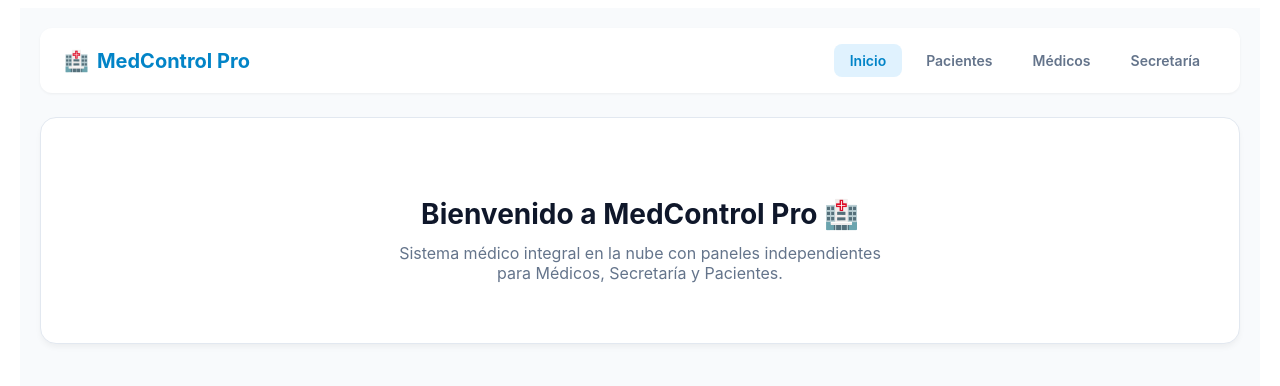
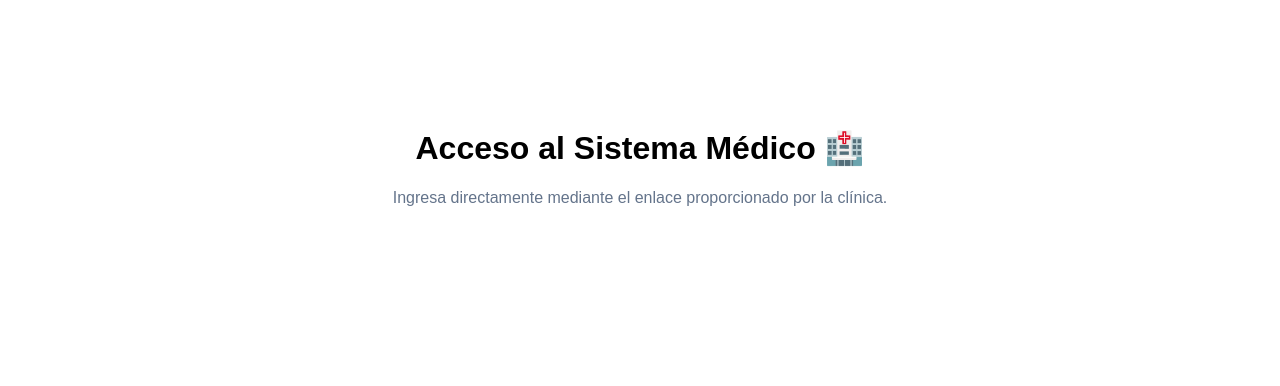
Before and after one commit to mafrancescone/app-frontend, a React (Vite) app: page / in a window 1280 px wide. Shown: the top 386 px of the page. Built offline with nearby package versions, Linux system fonts and the light colour scheme.

Commit message:
Update App.jsx

```diff
--- a/src/App.jsx
+++ b/src/App.jsx
@@ -1,18 +1,15 @@
-import { BrowserRouter, Routes, Route, Link, useLocation } from "react-router-dom";
+import { BrowserRouter, Routes, Route, useNavigate } from "react-router-dom";
 import { useState, useEffect } from "react";
 
 const API_URL = "https://api-medica.mafrancescones.workers.dev";
 
 const styles = {
-  container: { maxWidth: "1200px", margin: "0 auto", padding: "20px", fontFamily: "'Inter', system-ui, -apple-system, sans-serif", color: "#1e293b", backgroundColor: "#f8fafc", minHeight: "100vh" },
-  header: { display: "flex", justifyContent: "space-between", alignItems: "center", padding: "16px 24px", backgroundColor: "#ffffff", borderRadius: "12px", boxShadow: "0 1px 3px rgba(0,0,0,0.05)", marginBottom: "24px" },
-  logo: { fontSize: "20px", fontWeight: "700", color: "#0284c7", display: "flex", alignItems: "center", gap: "8px" },
-  nav: { display: "flex", gap: "8px" },
-  navLink: (active) => ({ textDecoration: "none", padding: "8px 16px", borderRadius: "8px", fontWeight: "600", fontSize: "14px", color: active ? "#0284c7" : "#64748b", backgroundColor: active ? "#e0f2fe" : "transparent" }),
+  container: { maxWidth: "1000px", margin: "0 auto", padding: "20px", fontFamily: "'Inter', system-ui, -apple-system, sans-serif", color: "#1e293b" },
   card: { backgroundColor: "#ffffff", padding: "24px", borderRadius: "16px", boxShadow: "0 4px 6px -1px rgba(0, 0, 0, 0.05)", border: "1px solid #e2e8f0" },
   input: { width: "100%", padding: "10px 14px", borderRadius: "8px", border: "1px solid #cbd5e1", fontSize: "14px", outline: "none", boxSizing: "border-box" },
   btnPrimary: { width: "100%", padding: "12px", backgroundColor: "#0284c7", color: "#fff", border: "none", borderRadius: "8px", fontWeight: "600", cursor: "pointer" },
   btnSuccess: { width: "100%", padding: "12px", backgroundColor: "#10b981", color: "#fff", border: "none", borderRadius: "8px", fontWeight: "600", cursor: "pointer" },
+  btnDanger: { padding: "8px 16px", backgroundColor: "#ef4444", color: "#fff", border: "none", borderRadius: "8px", fontWeight: "600", cursor: "pointer" },
   btnSm: (bg) => ({ padding: "6px 12px", backgroundColor: bg, color: "#fff", border: "none", borderRadius: "6px", fontSize: "12px", fontWeight: "600", cursor: "pointer", marginRight: "6px" }),
   badge: (status) => {
     let bg = "#fef3c7"; let color = "#d97706";
@@ -25,23 +22,49 @@ const styles = {
   td: { padding: "14px 16px", fontSize: "14px", borderBottom: "1px solid #f1f5f9", color: "#334155" }
 };
 
-function Navigation() {
-  const location = useLocation();
+// --- COMPONENTE DE LOGIN PARA STAFF ---
+function Login({ rol, onLogin }) {
+  const [usuario, setUsuario] = useState("");
+  const [password, setPassword] = useState("");
+  const [error, setError] = useState("");
+
+  const handleSubmit = async (e) => {
+    e.preventDefault();
+    try {
+      const res = await fetch(`${API_URL}/login`, {
+        method: "POST",
+        headers: { "Content-Type": "application/json" },
+        body: JSON.stringify({ usuario, password, rol }),
+      });
+      if (res.ok) {
+        onLogin();
+      } else {
+        setError("Usuario o contraseña incorrectos");
+      }
+    } catch (err) {
+      setError("Error de conexión");
+    }
+  };
+
   return (
-    <div style={styles.header}>
-      <div style={styles.logo}>🏥 <span>MedControl Pro</span></div>
-      <nav style={styles.nav}>
-        <Link to="/" style={styles.navLink(location.pathname === "/")}>Inicio</Link>
-        <Link to="/pacientes" style={styles.navLink(location.pathname === "/pacientes" || location.pathname === "/paciente")}>Pacientes</Link>
-        <Link to="/medicos" style={styles.navLink(location.pathname === "/medicos" || location.pathname === "/medico")}>Médicos</Link>
-        <Link to="/secretaria" style={styles.navLink(location.pathname === "/secretaria")}>Secretaría</Link>
-      </nav>
+    <div style={{ maxWidth: "400px", margin: "80px auto" }}>
+      <div style={styles.card}>
+        <h2 style={{ textAlign: "center", marginBottom: "20px" }}>
+          🔒 Acceso {rol === "medico" ? "Médico" : "Secretaría"}
+        </h2>
+        {error && <div style={{ color: "#ef4444", marginBottom: "12px", fontSize: "14px", textAlign: "center" }}>{error}</div>}
+        <form onSubmit={handleSubmit} style={{ display: "flex", flexDirection: "column", gap: "12px" }}>
+          <input type="text" placeholder="Usuario" value={usuario} onChange={e => setUsuario(e.target.value)} required style={styles.input} />
+          <input type="password" placeholder="Contraseña" value={password} onChange={e => setPassword(e.target.value)} required style={styles.input} />
+          <button type="submit" style={styles.btnPrimary}>Ingresar</button>
+        </form>
+      </div>
     </div>
   );
 }
 
-// --- PORTAL DEL PACIENTE ---
-function PantallaPaciente() {
+// --- PORTAL PACIENTES (LINK PÚBLICO/PACIENTES) ---
+function PortalPacientes() {
   const [citas, setCitas] = useState([]);
   const [busqueda, setBusqueda] = useState("");
 
@@ -52,11 +75,12 @@ function PantallaPaciente() {
   const misCitas = citas.filter(c => c.paciente && c.paciente.toLowerCase().includes(busqueda.toLowerCase()) && busqueda.trim() !== "");
 
   return (
+    <div style={styles.container}>
       <div style={styles.card}>
-      <h2 style={{ margin: "0 0 10px 0", color: "#0f172a" }}>Portal del Paciente</h2>
-      <p style={{ color: "#64748b", marginBottom: "20px" }}>Consulta tus próximas citas e historial médico ingresando tu nombre:</p>
+        <h2 style={{ margin: "0 0 10px 0", color: "#0284c7" }}>🏥 Portal de Consulta de Pacientes</h2>
+        <p style={{ color: "#64748b", marginBottom: "20px" }}>Ingresa tu Nombre Completo para consultar tus turnos e indicaciones médicas:</p>
 
-      <input type="text" placeholder="Ingresa tu Nombre Completo para buscar..." value={busqueda} onChange={e => setBusqueda(e.target.value)} style={{ ...styles.input, marginBottom: "20px", maxWidth: "400px" }} />
+        <input type="text" placeholder="Ej. Maxi" value={busqueda} onChange={e => setBusqueda(e.target.value)} style={{ ...styles.input, marginBottom: "20px" }} />
 
         {busqueda.trim() !== "" && (
           <table style={styles.table}>
@@ -66,12 +90,12 @@ function PantallaPaciente() {
                 <th style={styles.th}>HORA</th>
                 <th style={styles.th}>MOTIVO</th>
                 <th style={styles.th}>ESTADO</th>
-              <th style={styles.th}>INDICACIONES / NOTAS</th>
+                <th style={styles.th}>INDICACIONES / RECETA</th>
               </tr>
             </thead>
             <tbody>
               {misCitas.length === 0 ? (
-              <tr><td colSpan="5" style={{ ...styles.td, textAlign: "center", color: "#94a3b8" }}>No se encontraron citas a tu nombre.</td></tr>
+                <tr><td colSpan="5" style={{ ...styles.td, textAlign: "center", color: "#94a3b8" }}>No hay turnos registrados a ese nombre.</td></tr>
               ) : (
                 misCitas.map(c => (
                   <tr key={c.id}>
@@ -79,7 +103,7 @@ function PantallaPaciente() {
                     <td style={{ ...styles.td, fontWeight: "600" }}>{c.hora} hs</td>
                     <td style={styles.td}>{c.motivo}</td>
                     <td style={styles.td}><span style={styles.badge(c.estado)}>{c.estado}</span></td>
-                  <td style={{ ...styles.td, fontStyle: "italic", color: "#475569" }}>{c.notas || "Sin observaciones."}</td>
+                    <td style={{ ...styles.td, fontStyle: "italic", color: "#0369a1", fontWeight: "500" }}>{c.notas || "Sin observaciones todavía."}</td>
                   </tr>
                 ))
               )}
@@ -87,11 +111,13 @@ function PantallaPaciente() {
           </table>
         )}
       </div>
+    </div>
   );
 }
 
-// --- PANEL MÉDICO ---
-function PantallaMedico() {
+// --- PORTAL MÉRICO (REQUIERE CONTRASEÑA) ---
+function PortalMedico() {
+  const [autenticado, setAutenticado] = useState(false);
   const [citas, setCitas] = useState([]);
   const [notaTexto, setNotaTexto] = useState({});
 
@@ -105,7 +131,7 @@ function PantallaMedico() {
     } catch (err) { console.error(err); }
   };
 
-  useEffect(() => { cargarCitas(); }, []);
+  useEffect(() => { if (autenticado) cargarCitas(); }, [autenticado]);
 
   const actualizarCita = async (id, estadoActual) => {
     const notas = notaTexto[id] !== undefined ? notaTexto[id] : "";
@@ -117,11 +143,16 @@ function PantallaMedico() {
     cargarCitas();
   };
 
+  if (!autenticado) return <Login rol="medico" onLogin={() => setAutenticado(true)} />;
+
   return (
+    <div style={styles.container}>
+      <div style={{ display: "flex", justifyContent: "space-between", alignItems: "center", marginBottom: "20px" }}>
+        <h2>👨‍⚕️ Panel de Atención Médica</h2>
+        <button onClick={() => setAutenticado(false)} style={styles.btnDanger}>Cerrar Sesión</button>
+      </div>
+
       <div style={styles.card}>
-      <h2 style={{ margin: "0 0 10px 0", color: "#0f172a" }}>Panel de Atención Médica 👨‍⚕️</h2>
-      <p style={{ color: "#64748b", marginBottom: "20px" }}>Gestión de pacientes del día y consulta de diagnósticos.</p>
-
         <table style={styles.table}>
           <thead>
             <tr>
@@ -129,15 +160,12 @@ function PantallaMedico() {
               <th style={styles.th}>PACIENTE</th>
               <th style={styles.th}>MOTIVO</th>
               <th style={styles.th}>ESTADO</th>
-            <th style={styles.th}>DIAGNÓSTICO / NOTAS</th>
+              <th style={styles.th}>INDICACIÓN / RECETA</th>
               <th style={styles.th}>ACCIONES</th>
             </tr>
           </thead>
           <tbody>
-          {citas.length === 0 ? (
-            <tr><td colSpan="6" style={{ ...styles.td, textAlign: "center", color: "#94a3b8" }}>No hay citas agendadas aún.</td></tr>
-          ) : (
-            citas.map(c => (
+            {citas.map(c => (
               <tr key={c.id}>
                 <td style={styles.td}><strong>{c.hora} hs</strong><br/><small style={{ color: "#94a3b8" }}>{c.fecha}</small></td>
                 <td style={{ ...styles.td, fontWeight: "600", color: "#0284c7" }}>{c.paciente}</td>
@@ -146,7 +174,7 @@ function PantallaMedico() {
                 <td style={styles.td}>
                   <input
                     type="text"
-                    placeholder="Escribir receta o diagnóstico..."
+                    placeholder="Escribir receta o indicación..."
                     defaultValue={c.notas}
                     onChange={e => setNotaTexto({ ...notaTexto, [c.id]: e.target.value })}
                     style={{ ...styles.input, padding: "6px 10px", fontSize: "12px" }}
@@ -157,16 +185,17 @@ function PantallaMedico() {
                   <button onClick={() => actualizarCita(c.id, "Cancelada")} style={styles.btnSm("#ef4444")}>✕ Cancelar</button>
                 </td>
               </tr>
-            ))
-          )}
+            ))}
           </tbody>
         </table>
+      </div>
     </div>
   );
 }
 
-// --- SECRETARÍA ---
-function PantallaSecretaria() {
+// --- PORTAL SECRETARÍA (REQUIERE CONTRASEÑA) ---
+function PortalSecretaria() {
+  const [autenticado, setAutenticado] = useState(false);
   const [pacientes, setPacientes] = useState([]);
   const [nombre, setNombre] = useState("");
   const [telefono, setTelefono] = useState("");
@@ -199,7 +228,12 @@ function PantallaSecretaria() {
     } catch (err) { console.error(err); }
   };
 
-  useEffect(() => { cargarPacientes(); cargarCitas(); }, []);
+  useEffect(() => {
+    if (autenticado) {
+      cargarPacientes();
+      cargarCitas();
+    }
+  }, [autenticado]);
 
   const manejarSubmitPaciente = async (e) => {
     e.preventDefault();
@@ -223,11 +257,18 @@ function PantallaSecretaria() {
     cargarCitas();
   };
 
+  if (!autenticado) return <Login rol="secretaria" onLogin={() => setAutenticado(true)} />;
+
   return (
-    <div>
+    <div style={styles.container}>
+      <div style={{ display: "flex", justifyContent: "space-between", alignItems: "center", marginBottom: "20px" }}>
+        <h2>📋 Panel de Gestión de Secretaría</h2>
+        <button onClick={() => setAutenticado(false)} style={styles.btnDanger}>Cerrar Sesión</button>
+      </div>
+
       <div style={{ display: "grid", gridTemplateColumns: "repeat(auto-fit, minmax(320px, 1fr))", gap: "24px", marginBottom: "32px" }}>
         <div style={styles.card}>
-          <h3 style={{ margin: "0 0 16px 0", color: "#0f172a", fontSize: "16px", fontWeight: "700" }}>👤 Registrar Paciente</h3>
+          <h3 style={{ margin: "0 0 16px 0" }}>👤 Registrar Nuevo Paciente</h3>
           <form onSubmit={manejarSubmitPaciente} style={{ display: "flex", flexDirection: "column", gap: "12px" }}>
             <input type="text" placeholder="Nombre Completo" value={nombre} onChange={e => setNombre(e.target.value)} required style={styles.input} />
             <input type="tel" placeholder="Teléfono" value={telefono} onChange={e => setTelefono(e.target.value)} required style={styles.input} />
@@ -237,7 +278,7 @@ function PantallaSecretaria() {
         </div>
 
         <div style={styles.card}>
-          <h3 style={{ margin: "0 0 16px 0", color: "#0f172a", fontSize: "16px", fontWeight: "700" }}>📅 Agendar Cita Médica</h3>
+          <h3 style={{ margin: "0 0 16px 0" }}>📅 Agendar Cita Médica</h3>
           <form onSubmit={manejarSubmitCita} style={{ display: "flex", flexDirection: "column", gap: "12px" }}>
             <select value={pacienteId} onChange={e => setPacienteId(e.target.value)} required style={styles.input}>
               {pacientes.map(p => (
@@ -254,8 +295,8 @@ function PantallaSecretaria() {
         </div>
       </div>
 
-      <div style={{ ...styles.card, marginBottom: "32px" }}>
-        <h3 style={{ margin: "0 0 16px 0", color: "#0f172a", fontSize: "18px" }}>📆 Agenda Global de Turnos</h3>
+      <div style={styles.card}>
+        <h3>📆 Agenda Global de Turnos</h3>
         <table style={styles.table}>
           <thead>
             <tr>
@@ -286,22 +327,17 @@ function PantallaSecretaria() {
 export default function App() {
   return (
     <BrowserRouter>
-      <div style={styles.container}>
-        <Navigation />
       <Routes>
-          <Route path="/" element={
-            <div style={{ ...styles.card, textAlign: "center", padding: "60px 20px" }}>
-              <h1 style={{ fontSize: "28px", color: "#0f172a", marginBottom: "12px" }}>Bienvenido a MedControl Pro 🏥</h1>
-              <p style={{ color: "#64748b", maxWidth: "500px", margin: "0 auto" }}>Sistema médico integral en la nube con paneles independientes para Médicos, Secretaría y Pacientes.</p>
+        <Route path="/pacientes" element={<PortalPacientes />} />
+        <Route path="/medico" element={<PortalMedico />} />
+        <Route path="/secretaria" element={<PortalSecretaria />} />
+        <Route path="*" element={
+          <div style={{ textAlign: "center", padding: "100px 20px", fontFamily: "sans-serif" }}>
+            <h1>Acceso al Sistema Médico 🏥</h1>
+            <p style={{ color: "#64748b" }}>Ingresa directamente mediante el enlace proporcionado por la clínica.</p>
           </div>
         } />
-          <Route path="/pacientes" element={<PantallaPaciente />} />
-          <Route path="/paciente" element={<PantallaPaciente />} />
-          <Route path="/medicos" element={<PantallaMedico />} />
-          <Route path="/medico" element={<PantallaMedico />} />
-          <Route path="/secretaria" element={<PantallaSecretaria />} />
       </Routes>
-      </div>
     </BrowserRouter>
   );
 }
```
Lines whose indentation alone changed are shown as unchanged.
